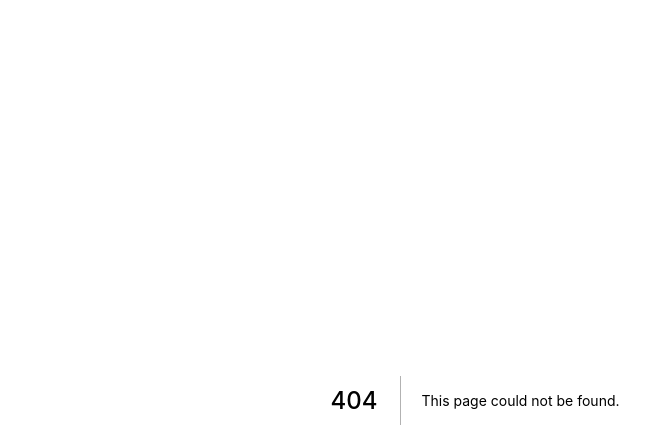
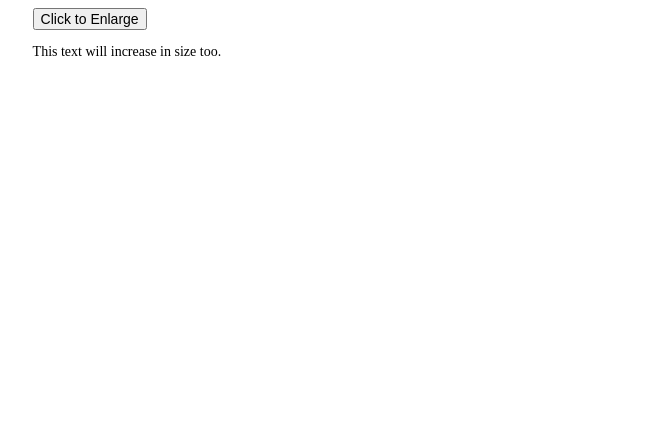
Before and after one commit to Lemonnnnnnnnnnn/react-demo, a Next.js app: page /recoil/atom in a window 1280 px wide. Before the commit this address had no page. Shown: the top 448 px of the page, without its empty margins (165-815 px from the left). Built offline with nearby package versions, Linux system fonts and the light colour scheme.

Commit message:
feat: recoil

```diff
--- a/package.json
+++ b/package.json
@@ -13,6 +13,7 @@
     "next": "12.1.5",
     "react": "18.1.0",
     "react-dom": "18.1.0",
+    "recoil": "^0.7.2",
     "swr": "^1.3.0"
   },
   "devDependencies": {
--- /dev/null
+++ b/src/pages/recoil/atom.jsx
@@ -0,0 +1,39 @@
+import { atom, useRecoilState } from "recoil";
+import Wrapper from './wrapper'
+import React, { Component } from 'react';
+
+
+const fontSizeState = atom({
+  key: "fontSizeState",
+  default: 14,
+});
+
+function FontButton() {
+  const [fontSize, setFontSize] = useRecoilState(fontSizeState);
+  return (
+    <button
+      onClick={() => setFontSize((size) => size + 1)}
+      style={{ fontSize }}
+    >
+      Click to Enlarge
+    </button>
+  );
+}
+
+function Text() {
+  const [fontSize, setFontSize] = useRecoilState(fontSizeState);
+  return <p style={{ fontSize }}>This text will increase in size too.</p>;
+}
+
+
+class Atom extends Component {
+    render() {
+        return (
+        <Wrapper>
+            <FontButton />
+            <Text />
+        </Wrapper>);
+    }
+}
+
+export default Atom;
--- /dev/null
+++ b/src/pages/recoil/index.jsx
@@ -0,0 +1,13 @@
+// import React from "react";
+// import Wrapper from './wrapper'
+
+// const Recoil = () => {
+//     return (
+//     <RecoilRoot>
+
+//     </RecoilRoot>
+//      );
+// }
+
+
+// export default Wrapper(Recoil);
--- /dev/null
+++ b/src/pages/recoil/wrapper.jsx
@@ -0,0 +1,11 @@
+import React from "react";
+import { RecoilRoot } from "recoil";
+
+class Wrapper extends React.Component {
+  render() {
+    return <RecoilRoot>{this.props.children}</RecoilRoot>;
+  }
+}
+
+
+export default Wrapper;
--- a/tsconfig.json
+++ b/tsconfig.json
@@ -25,7 +25,7 @@
     "**/*.ts",
     "**/*.tsx",
     "**/*.js"
-, "src/pages/react18/suspense.tsx"  ],
+, "src/pages/react18/suspense.tsx", "src/pages/recoil/index.jsx"  ],
   "exclude": [
     "node_modules"
   ],
```
Also changed, not shown: 1 other file (tests, documents, lock files or other folders).
